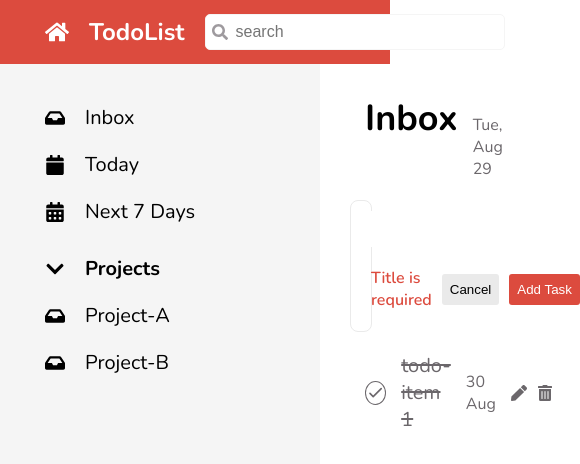
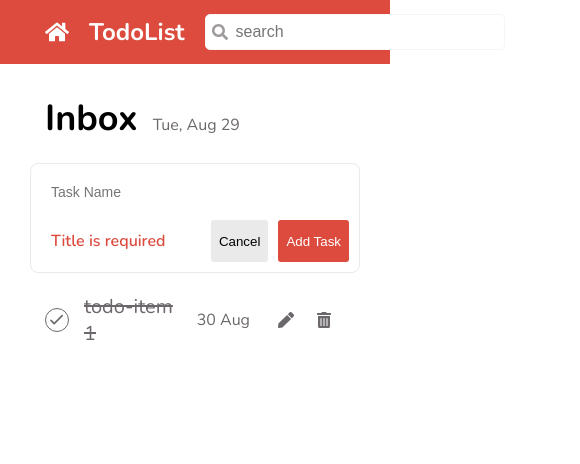
Before and after one commit to PeakpoonPK/CC15-todolist-peakpoon, a React (Create React App) app: page / in a window 390 px wide. Both pictures are taken after a click on the element "Add Task". Shown: the top 464 px of the page, 580 px wide, since content can reach past the window. Built offline with nearby package versions, Linux system fonts and the light colour scheme.

Commit message:
add cancel to Cancel

```diff
--- a/src/App/App.scss
+++ b/src/App/App.scss
@@ -4,14 +4,17 @@
   display: grid;
   grid-template-rows: $header-height calc(100vh - $header-height);
   grid-template-columns: $sidebar-width calc(100vw - $sidebar-width);
+
   &__header {
     grid-row: 1/2;
     grid-column: 1/-1;
   }
+
   &__sidebar {
     grid-row: 2/-1;
     grid-column: 1 / span 1;
   }
+
   &__content {
     grid-row: 2/-1;
     grid-column: 2/-1;
@@ -24,3 +27,16 @@
   gap: 5px;
   padding: 30px;
 }
+
+@media screen and (max-width: 768px) {
+  .todo {
+    &__sidebar {
+      display: none;
+    }
+
+    &__content {
+      grid-row: 2/-1;
+      grid-column: 1/-1;
+    }
+  }
+}
--- a/src/Components/Common/Button/Button.jsx
+++ b/src/Components/Common/Button/Button.jsx
@@ -1,6 +1,14 @@
 import styles from './Button.module.scss';
 
-export function Button({ text, active = true }) {
+/*
+*/
+export function Button({ type, onClick, text, active = true }) {
+  console.log(onClick);
   let btnStyles = active ? styles.btn__primary : styles.btn__secondary;
-  return <button className={`${styles.btn} ${btnStyles}`}>{text}</button>;
+  return (<button className={`${styles.btn} ${btnStyles}`}
+    type={type}
+    onClick={onClick}
+  >
+    {text}
+  </button>);
 }
--- a/src/Components/Todo/TodoForm.jsx
+++ b/src/Components/Todo/TodoForm.jsx
@@ -1,26 +1,61 @@
 import styles from './TodoForm.module.scss';
 import { Button } from '../Common/Button/Button'
+import { useState } from 'react';
 /*
 props ={
   textSubmit : string
 }
+
+CC1 -From Handle
+- FN contact Event is called "onSubmit"
+- FN was called by Browser (when?) by send parameter 1 option (event Object)
+- all Default  in <from> it do to submit
+- Sole: declare type of button
+      <Button type='button'>1</Button>
+          <Button type='Submit' >2</Button>
 */
 
 function TodoForm(props) {
+  const [isError, setIsError] = useState(true);
+
+  const handleSubmit = function (event) {
+    event.preventDefault();
+    console.log('submit');
+    setIsError(!isError);
+
+  };
+
+  const handleCancele = function (event) {
+    event.preventDefault();
+    console.log('cancele');
+
+  };
   return (
-    <form className={styles.todo__form__container}>
+
+    <form onSubmit={handleSubmit}
+      className={styles.todo__form__container}
+
+    >
       {/*	Body */}
       <input className={styles.todo__form__input} placeholder='Task Name' />
 
       {/*Form Footer */}
       <div className={styles.todo__form__footer}>
-        <p className={styles.todo__error}>Title is required</p>
+        {isError ? (<p className={styles.todo__error}>Title is required</p>) : null}
         <div className={styles.todo__form__buttons}>
-          <Button text='Cancel' active={false} />
-          <Button text={props.textSubmit} active={true} />
+          <Button
+            text='Cancel'
+            active={false}
+            type="button"
+            onClick={handleCancele} />
+          <Button
+            text={props.textSubmit}
+            active={true}
+            type='Submit' />
+          {/* <button type='button' onClick={handleCancel}> POC</button> */}
         </div>
       </div>
-    </form>
+    </form >
   );
 }
 
--- a/src/Components/Todo/TodoForm.module.scss
+++ b/src/Components/Todo/TodoForm.module.scss
@@ -24,8 +24,8 @@
 
 .todo__form__footer {
   display: flex;
-  justify-content: space-between;
-  align-items: center;
+  justify-content: flex-end;
+
 }
 
 .todo__error {
@@ -34,12 +34,14 @@
   font-size: $text-base;
   font-weight: 600;
   color: $primary;
+  flex: 1;
 }
 
 .todo__form__buttons {
   display: flex;
   justify-content: flex-end;
   gap: 10px;
+
   // flex: 1;
 
   &>button {
```
